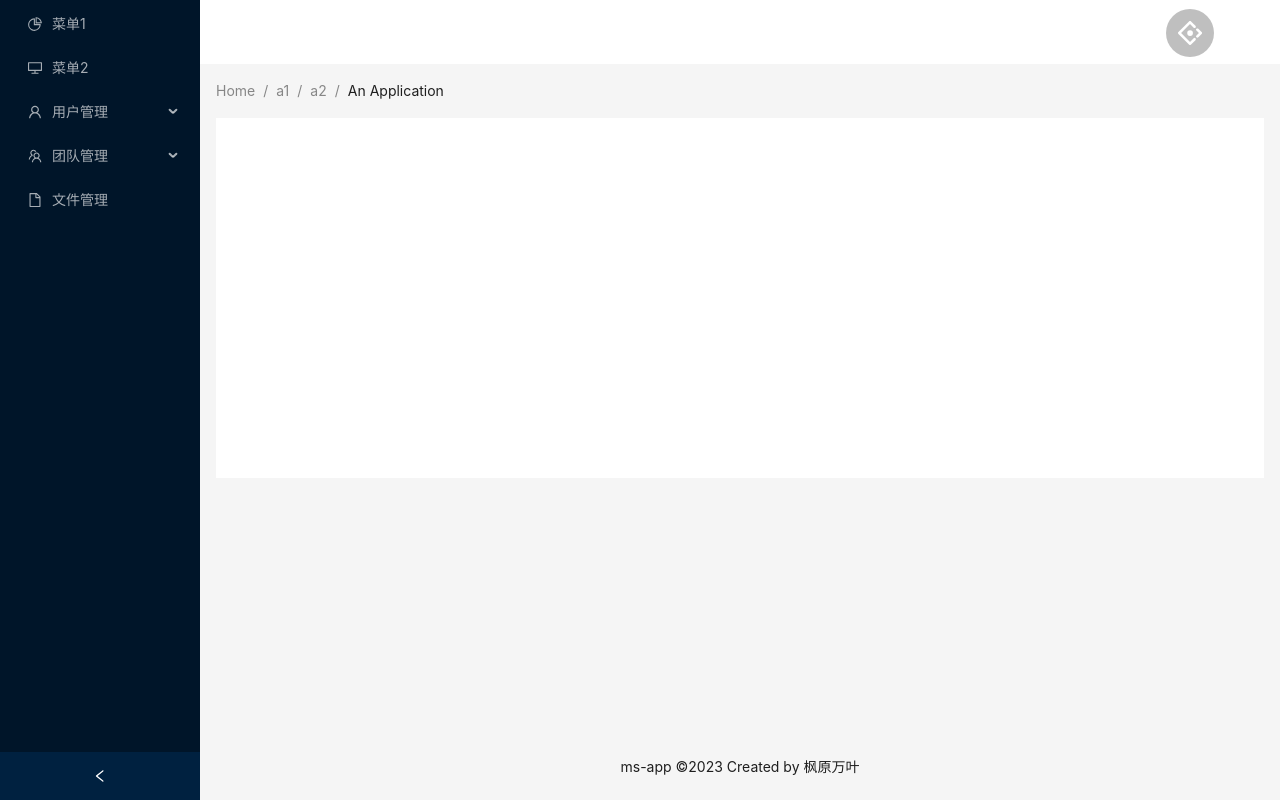
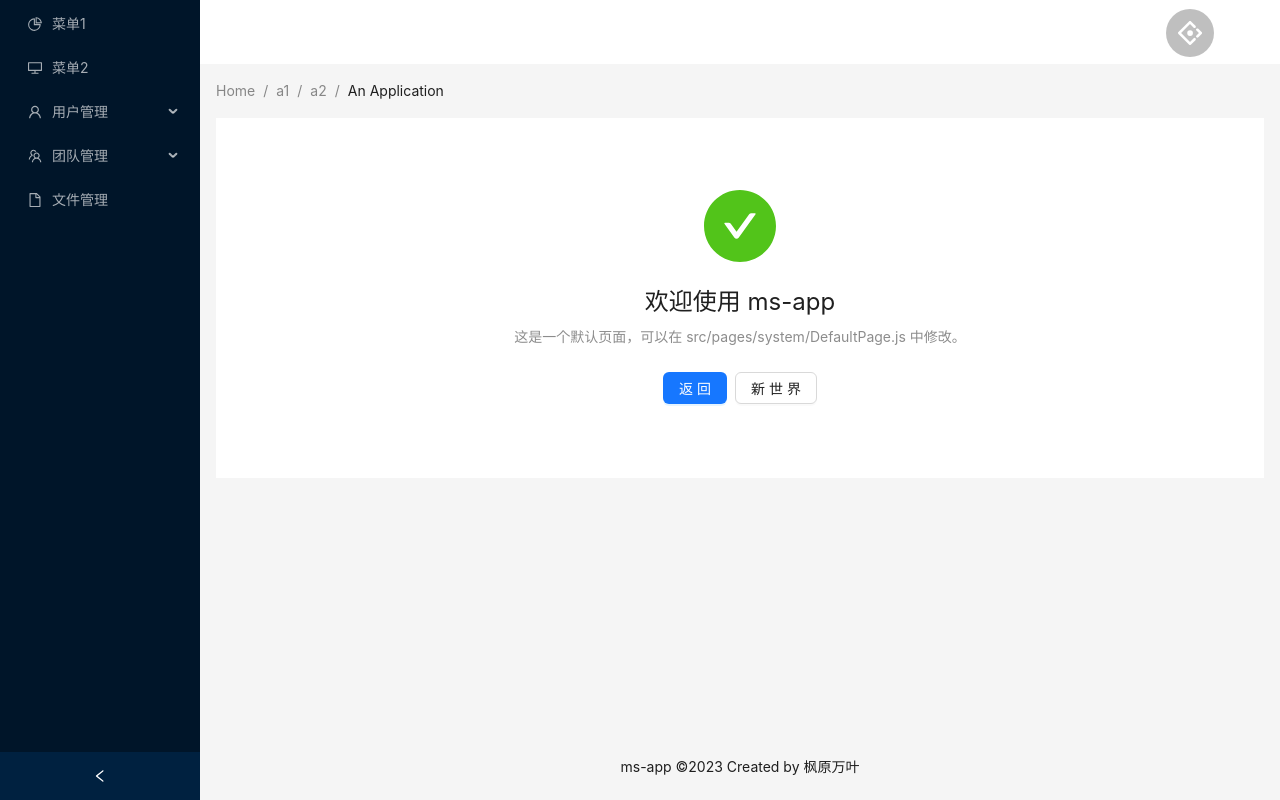
Before and after one commit to Phantom918/ms-app, a React (Create React App) app: page / in a window 1280 px wide. Built offline with nearby package versions, Linux system fonts and the light colour scheme.

Commit message:
路由配置分离

```diff
--- a/src/App.js
+++ b/src/App.js
@@ -1,25 +1,12 @@
-import { BrowserRouter as Router, Routes, Route } from 'react-router-dom';
+import { RouterProvider } from 'react-router-dom';
 import React from 'react';
 
-import AppLayout from './pages/menu/AppLayout';
-import UserInfo from './pages/user/UserInfo';
-import UserDetail from './pages/user/UserDetail';
+// 导入路由配置
+import routerConfig from './config/RouterConfig';
 
 function App() {
-
-
   return (
-    <Router>
-      <div id='root11'>
-        <Routes>
-          {/* 帖子列表 */}
-          <Route path="/" element={<AppLayout />} >
-            <Route path="userInfo" element={<UserInfo />} />
-            <Route path="userDetail" element={<UserDetail />} />
-          </Route>
-        </Routes>
-      </div>
-    </Router>
+    <RouterProvider router={routerConfig} />
   );
 }
 
--- /dev/null
+++ b/src/config/RouterConfig.js
@@ -0,0 +1,30 @@
+import { createBrowserRouter, createRoutesFromElements, Route } from "react-router-dom";
+
+// 页面总布局
+import AppLayout from '../pages/menu/AppLayout';
+
+// 用户相关页面
+import UserInfo from '../pages/user/UserInfo';
+import UserDetail from '../pages/user/UserDetail';
+
+// 系统相关页面
+import ErrorPage from '../pages/system/ErrorPage';
+import DefaultPage from '../pages/system/DefaultPage';
+
+// 路由配置
+const routerConfig = createBrowserRouter(
+    createRoutesFromElements(
+        <Route path="/" element={<AppLayout />} errorElement={<ErrorPage />} >
+            <Route path="userInfo" element={<UserInfo />} />
+            <Route path="userDetail" element={<UserDetail />} />
+            {/* 报错时展示页面 */}
+            <Route path="error" element={<ErrorPage />} />
+            {/* 默认展示页面 */}
+            <Route index element={<DefaultPage />} />
+        </Route>
+    )
+);
+
+
+
+export default routerConfig;
--- a/src/pages/menu/HeaderTop.js
+++ b/src/pages/menu/HeaderTop.js
@@ -8,7 +8,7 @@ const { Header } = Layout;
 const userItems = [
     { key: '1', label: (<Link to="/userInfo">用户信息</Link>), },
     { key: '2', label: (<Link to="/userDetail">用户详情</Link>), },
-    { key: '3', label: (<a target="_blank" rel="noopener noreferrer" href="https://www.luohanacademy.com"> 3rd menu item </a>), },
+    { key: '3', label: (<Link to="/error">错误页面</Link>), },
 ];
 
 
--- /dev/null
+++ b/src/pages/system/DefaultPage.js
@@ -0,0 +1,17 @@
+import { Button, Result } from 'antd';
+
+const DefaultPage = () => {
+    return (
+        <Result
+            status="success"
+            title="欢迎使用 ms-app"
+            subTitle="这是一个默认页面，可以在 src/pages/system/DefaultPage.js 中修改。"
+            extra={[
+                <Button type="primary" key="console"> 返 回 </Button>,
+                <Button key="buy"> 新 世 界 </Button>,
+            ]}
+        />
+    )
+}
+
+export default DefaultPage;
--- /dev/null
+++ b/src/pages/system/ErrorPage.js
@@ -0,0 +1,20 @@
+import React from 'react';
+import { Button, Result } from 'antd';
+import { useRouteError } from 'react-router-dom';
+
+
+const ErrorPage = () => {
+    // 控制台打印错误信息
+    let error = useRouteError();
+    console.error(error);
+    return (
+        <Result status="500"
+            title="系统返回状态码 500"
+            subTitle="抱歉，服务异常，请联系管理人员！"
+            extra={<Button type="primary"> 返 回 </Button>}
+        />
+    )
+}
+
+
+export default ErrorPage;
```
Also changed, not shown: 1 other file (tests, documents, lock files or other folders).
